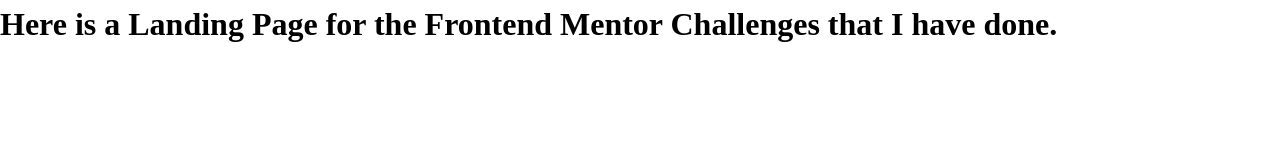
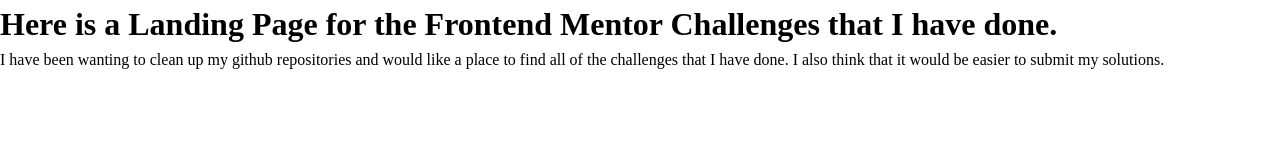
Before and after one commit to kbmke/FEM-challenges, a plain HTML site: page index.html in a window 1280 px wide. Drawn offline with Linux system fonts and the light colour scheme.

Commit message:
added an about paragraph to the html

```diff
--- a/index.html
+++ b/index.html
@@ -14,6 +14,11 @@
         Here is a Landing Page for the Frontend Mentor Challenges that I have
         done.
       </h1>
+      <p id="about">
+        I have been wanting to clean up my github repositories and would like a
+        place to find all of the challenges that I have done. I also think that
+        it would be easier to submit my solutions.
+      </p>
     </header>
   </body>
 </html>
```
